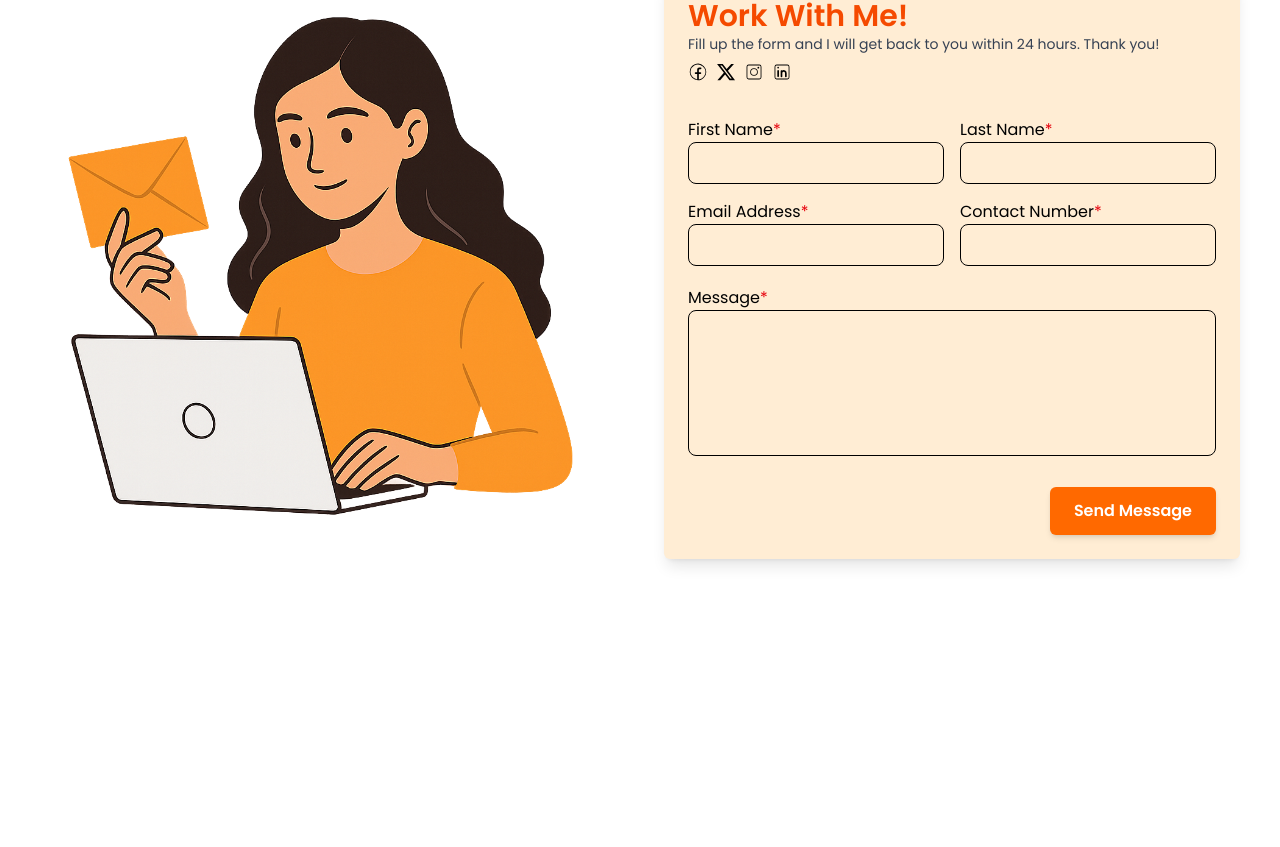
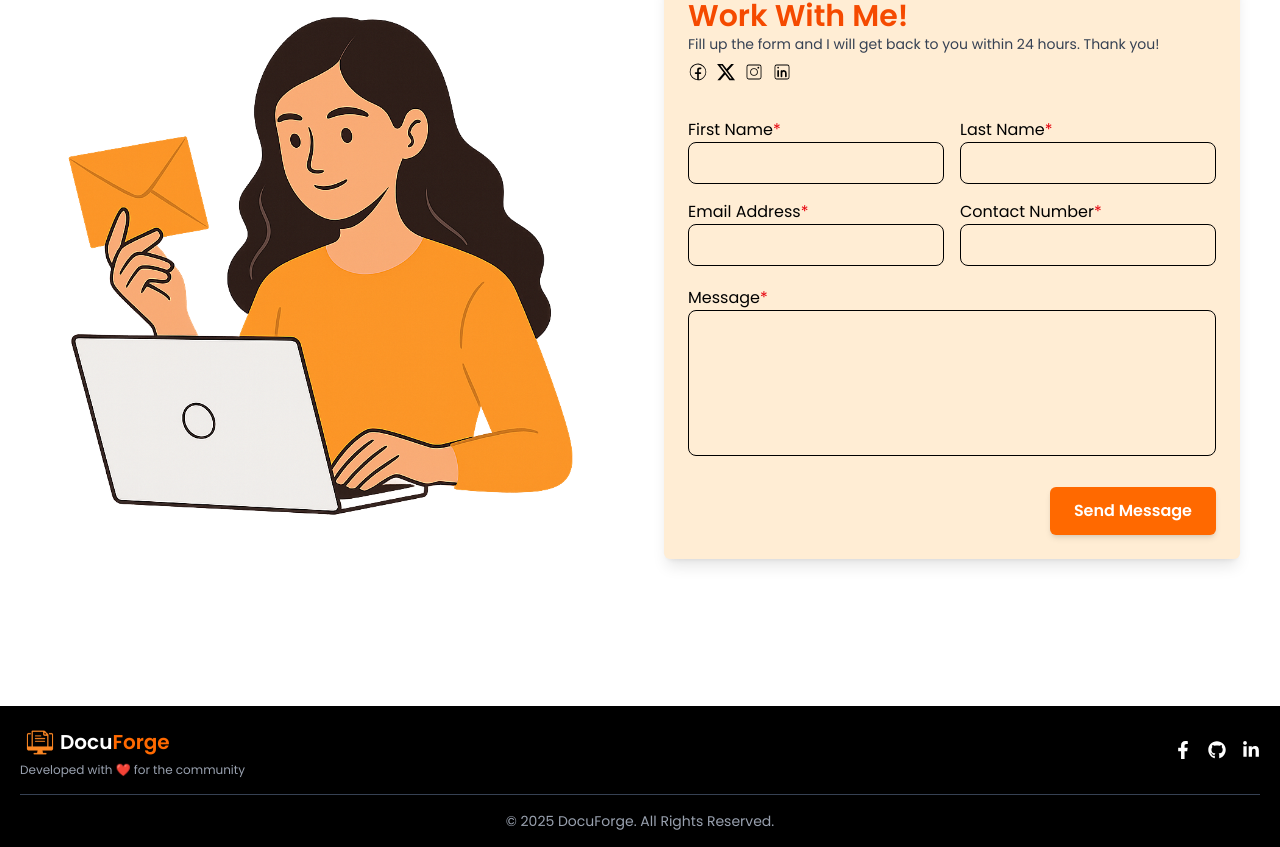
Before and after one commit to mary-xn/finalswsat, a React (Vite) app: page / in a window 1280 px wide. Shown: the part 4558-5405 px from the top of the page. Before the commit the page ends 5224 px from the top, so only its background shows below. Built offline with nearby package versions, Linux system fonts and the light colour scheme.

Commit message:
Added footer and fixed animations

```diff
--- a/src/App.jsx
+++ b/src/App.jsx
@@ -6,6 +6,7 @@ import Features from './components/routes/Features'
 import Demo from './components/routes/Demo'
 import Contact from './components/routes/Contact'
 import Testimonials from './components/routes/Testimonials';
+import Footer from './components/routes/Footer'
 
 
 
@@ -23,6 +24,7 @@ export default function App() {
     <Demo />
     <Testimonials />
     <Contact />
+    <Footer/>
   </div>
   )
 }
--- a/src/components/routes/Contact.jsx
+++ b/src/components/routes/Contact.jsx
@@ -16,9 +16,9 @@ export default function Contact() {
       className="flex flex-col lg:flex-row items-center justify-center min-h-screen w-full px-4 py-10"
 
       variants={fadeIn("up", 0.5)}
-      initial="hidden"
+      initial="show"
       whileInView="show"
-       viewport={{ once: false, amount: 0.7 }}
+       viewport={{ once: true, amount: 0.7 }}
     >
       <motion.div className="w-full lg:w-1/2 flex justify-center mb-10 lg:mb-0"
 
@@ -40,7 +40,7 @@ export default function Contact() {
       variants={fadeIn("up", 0.5)}
       initial="hidden"
       whileInView="show"
-       viewport={{ once: false, amount: 0.7 }}>
+       viewport={{ once: true, amount: 0.7 }}>
           <div className="flex flex-col items-start mb-9">
           <h3 className="font-semibold text-3xl text-orange-600">Work With Me!</h3>
           <p className="text-gray-700 text-sm mb-2">
--- /dev/null
+++ b/src/components/routes/Footer.jsx
@@ -0,0 +1,50 @@
+import React from 'react'
+import { FaFacebookF, FaGithub, FaLinkedinIn } from "react-icons/fa"
+import docuLogoo from '../../assets/docuLogoo.png'
+
+export default function Footer() {
+  return (
+    <footer className="bg-black text-white py-4 px-5 mt-10">
+      <div className="max-w-7xl mx-auto flex flex-col md:flex-row justify-between items-center gap-4">
+
+        <div className="text-center md:text-left">
+          <div className="flex items-center justify-center xl:justify-start md:justify-start">
+          <img src={docuLogoo} className="w-[40px]"></img>
+          <h3 className="text-xl font-semibold text-white ">Docu<span className="text-orange-500">Forge</span></h3>
+          </div>
+          <p className="text-xs text-gray-400">Developed with ❤️ for the community</p>
+        </div>
+
+        <div className="flex gap-4 text-lg">
+          <a
+            href="https://facebook.com"
+            target="_blank"
+            rel="noopener noreferrer"
+            className="hover:text-orange-500 transition-colors"
+          >
+            <FaFacebookF />
+          </a>
+          <a
+            href="https://github.com"
+            target="_blank"
+            rel="noopener noreferrer"
+            className="hover:text-orange-500 transition-colors"
+          >
+            <FaGithub />
+          </a>
+          <a
+            href="https://linkedin.com"
+            target="_blank"
+            rel="noopener noreferrer"
+            className="hover:text-orange-500 transition-colors"
+          >
+            <FaLinkedinIn />
+          </a>
+        </div>
+      </div>
+
+      <hr className="my-4 border-t border-gray-700" />
+      <p className="text-sm text-center text-gray-400">© {new Date().getFullYear()} DocuForge. All Rights Reserved.</p>
+    </footer>
+  )
+}
```
